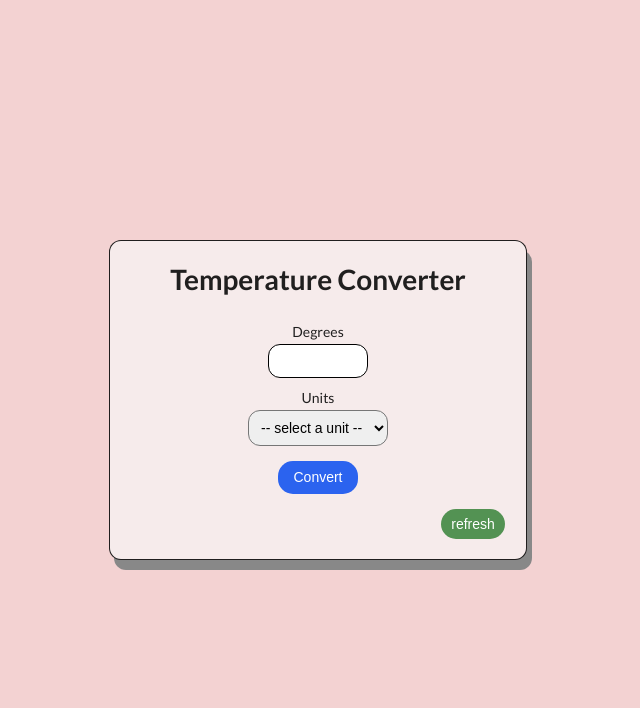
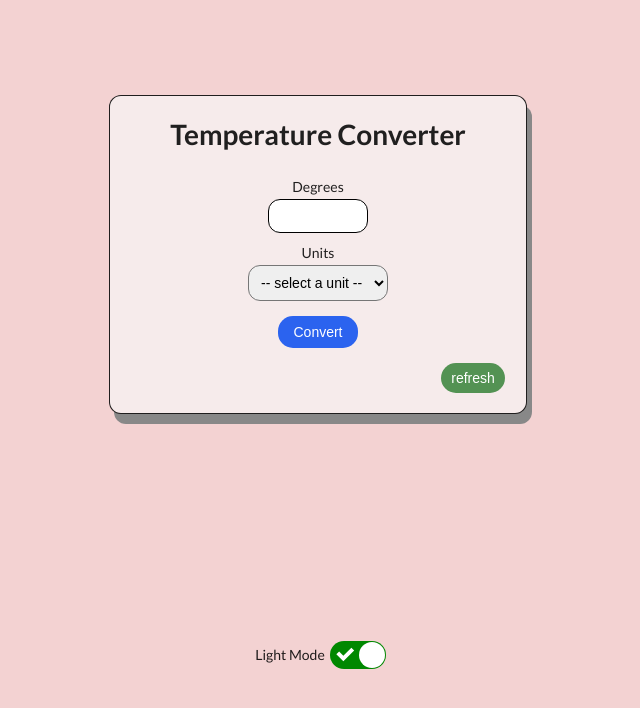
Before and after one commit to Roman4u/my-tempapp, a React (Create React App) app: page / in a window 1280 px wide. Shown: the top 708 px of the page, without its empty margins (322-962 px from the left). Built offline with nearby package versions, Linux system fonts and the light colour scheme.

Commit message:
feat: toggle between dark mode and light mode functionality

```diff
--- a/package.json
+++ b/package.json
@@ -12,6 +12,7 @@
     "react": "^18.1.0",
     "react-dom": "^18.1.0",
     "react-scripts": "5.0.1",
+    "react-switch": "^7.0.0",
     "web-vitals": "^2.1.4"
   },
   "scripts": {
--- a/src/components/App.jsx
+++ b/src/components/App.jsx
@@ -1,7 +1,11 @@
-import React, { useState, useEffect } from "react";
+import React, { useState, createContext } from "react";
+import ReactSwitch from "react-switch";
+
 import TempInput from "./TempInput";
+import RefreshButton from "./RefreshButton";
+import ToggleSwitch from "./ToggleSwitch";
 
-
+export const ThemeContext = createContext(null);
 export const fahrenheit = "Fahrenheit";
 export const celcius = "Celcius";
 
@@ -9,9 +13,8 @@ const App = () => {
   const [dropDownTemp, setdropDownTemp] = useState(null);
   const [convertedTemp, setConvertedTemp] = useState(null);
   const [currentWeather, setCurrentWeather] = useState("cold");
-  // const [calculatedTemperature, setCalculatedTemperature] = useState(0);
   const [numericalInput, setNumericalInput] = useState(null);
-
+  const [ theme, setTheme ] = useState("light");
 
 
   function toFahrenheit(celcius) {
@@ -24,6 +27,8 @@ const App = () => {
     return result;
   }
 
+  //this function will calculate the temp based on the values
+  //coming from TempInput component
   const calculateTemp = (numericalInput, dropDownTemp) => {
     let result;
     if (dropDownTemp === "Celcius") {
@@ -36,10 +41,16 @@ const App = () => {
     return result;
   };
 
-
+  const toggleTheme = () => {
+    setTheme((currentTheme) => {
+      const result = currentTheme === "light" ? "dark" : "light";
+      return result;
+    });
+  };
 
   return (
-    <div className="wrapper">
+    <ThemeContext.Provider value={{theme, toggleTheme}}>
+      <div className="wrapper" id={theme}>
         <div className="container">
           <div className="header">
           <h1>Temperature Converter</h1>
@@ -49,16 +60,17 @@ const App = () => {
               dropDownTemp={dropDownTemp}
               setdropDownTemp={setdropDownTemp}
               convertedTemp={convertedTemp}
-
-            // updateParentState={updateParentState}
               calculateTemp={calculateTemp}
             />
-          <div style={{display: 'flex'}}>
-           <button className="refresh-button" onClick={() => {return window.location.reload(false)}} style={{marginLeft: 'auto'}}>refresh</button>
+            <RefreshButton />
           </div>
         </div>
+        <ToggleSwitch
+        toggleTheme={toggleTheme}
+        theme={theme}
+        />
       </div>
-    </div>
+    </ThemeContext.Provider>
   );
 };
 
--- a/src/components/ToggleSwitch.jsx
+++ b/src/components/ToggleSwitch.jsx
@@ -1,10 +1,11 @@
 import React from "react";
 import ReactSwitch from "react-switch";
 
-const ToggleSwitch = () => {
+const ToggleSwitch = ({ toggleTheme, theme }) => {
     return (
-        <div>
-            <ReactSwitch />
+        <div className="switch">
+            <label className="switch-label"> {theme === "light" ? "Light Mode" : "Dark Mode"} </label>
+            <ReactSwitch onChange={toggleTheme} checked={theme === "light"}/>
         </div>
     )
 };
--- a/src/components/tempapp.css
+++ b/src/components/tempapp.css
@@ -80,3 +80,36 @@ select {
 .refresh-button:active {
     transform: translateY(4px);
   }
+
+  #light {
+      background-color:  rgb(243, 210, 210);
+  }
+
+  #light .header {
+      background-color:  rgb(246, 235, 235);;
+  }
+
+
+  #dark {
+      background-color:  rgb(236, 111, 111);;
+  }
+
+  #dark .header {
+      background-color:  rgb(248, 182, 182);;
+  }
+
+  #dark .switch-label {
+      color: white;
+  }
+
+  .switch {
+      display: flex;
+      width: 100vw;
+      height: 100px;
+      justify-content: center;
+      align-items: center;
+  }
+
+  .switch-label {
+      margin: 5px;
+  }
```
Also changed, not shown: 1 other file (tests, documents, lock files or other folders). Lines whose indentation alone changed are shown as unchanged.
